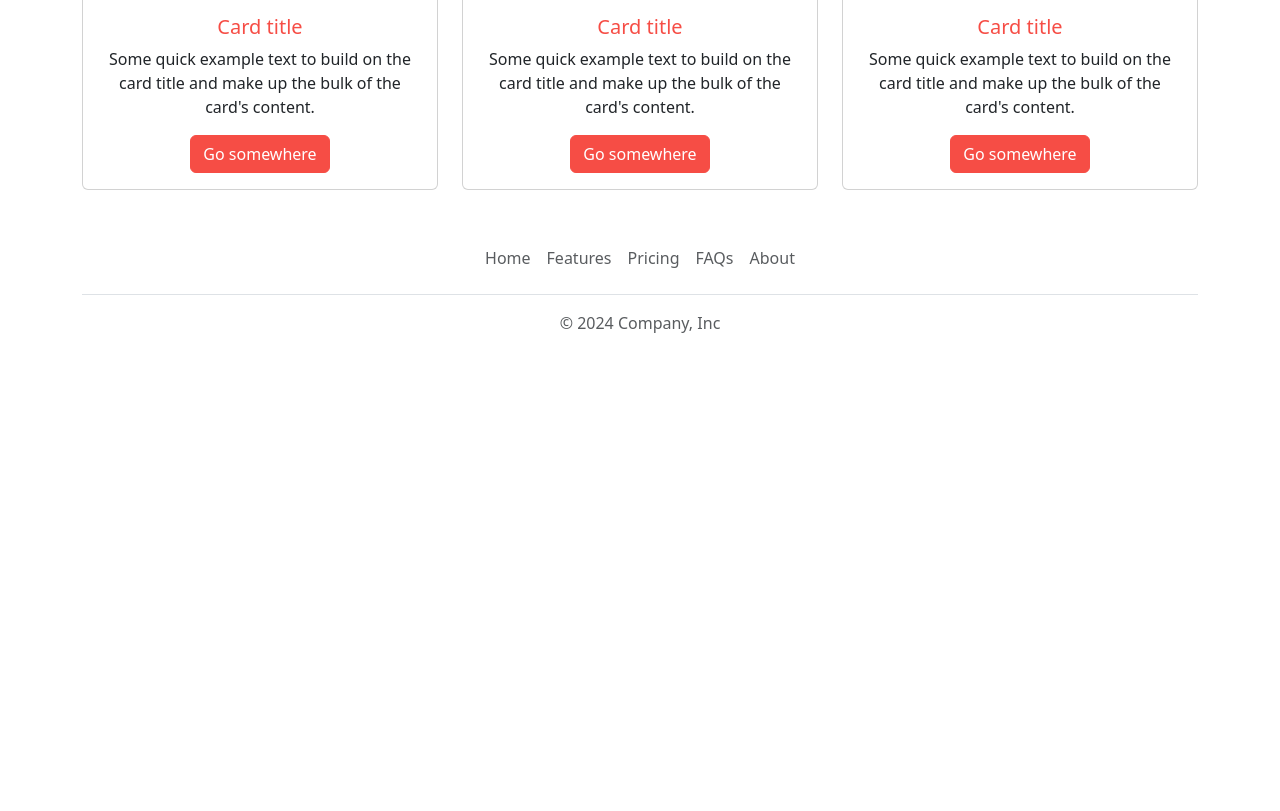
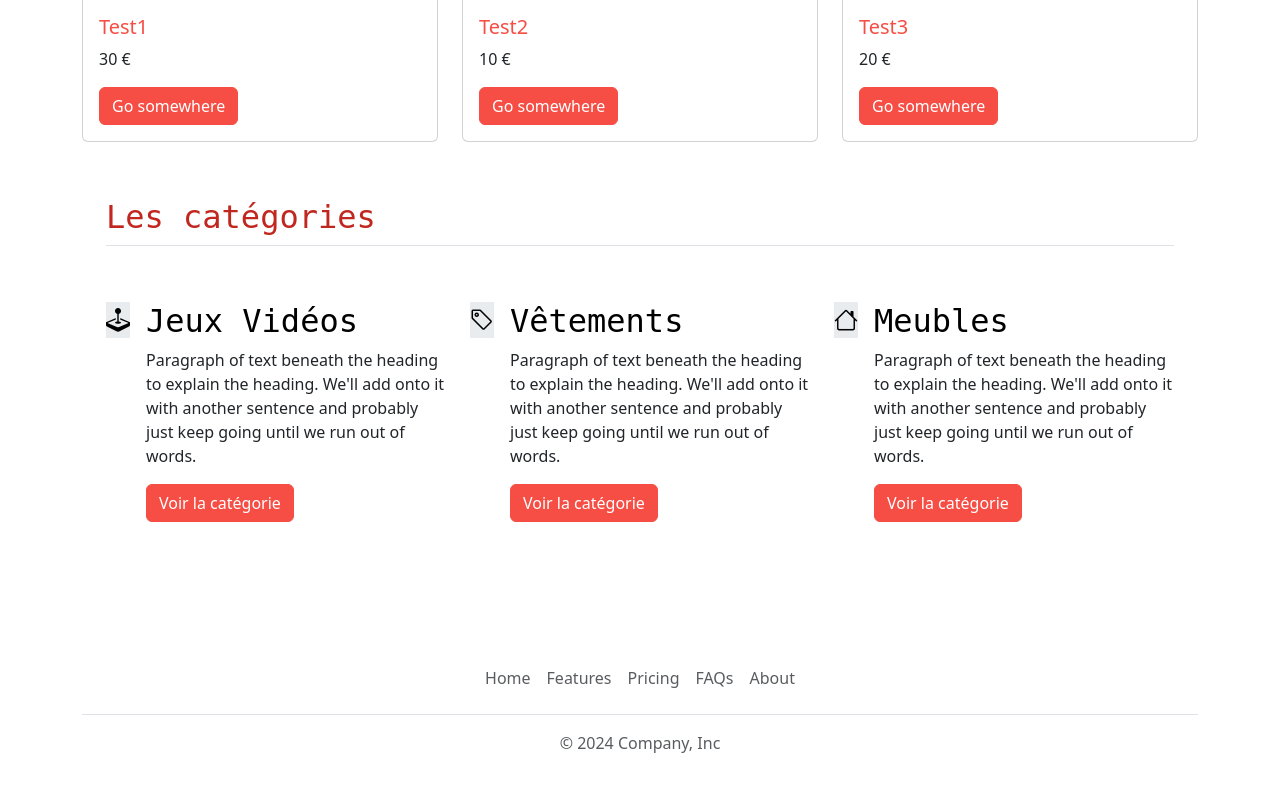
Before and after one commit to JossPapo/Okaz-php, a PHP site: page / in a window 1280 px wide. Shown: the part 828-1639 px from the top of the page. Before the commit the page ends 1161 px from the top, so only its background shows below. Run offline with PHP 8.4, Linux system fonts and the light colour scheme.

Commit message:
add category annonces et filtres

```diff
--- a/index.php
+++ b/index.php
@@ -1,5 +1,14 @@
 <?php
-require_once 'templates/header.php'
+require_once 'templates/header.php';
+require_once 'libs/listing.php';
+
+$listings = getListings();
+
+$categories = [
+    ["name" => "Jeux Vidéos", "icon" => "joystick"],
+    ["name" => "Vêtements", "icon" => "tag"],
+    ["name" => "Meubles", "icon" => "house"],
+]
 ?>
 
 <div class="row flex-lg-row-reverse align-items-center g-5 py-5">
@@ -16,12 +25,24 @@ require_once 'templates/header.php'
     </div>
 </div>
 
-<div class="row text-center">
+<div class="row">
     <h2>Les dernières annonces</h2>
-    <?php require 'templates/listing_part.php' ?>
-    <?php require 'templates/listing_part.php' ?>
-    <?php require 'templates/listing_part.php' ?>
 
+    <?php foreach ($listings as $listing) {
+        require 'templates/listing_part.php';
+    } ?>
+
+</div>
+<div class="container px-4 py-5" id="hanging-icons">
+    <h2 class="pb-2 border-bottom">Les catégories</h2>
+    <div class="row g-4 py-5 row-cols-1 row-cols-lg-3">
+
+        <?php foreach ($categories as $category) {
+            require 'templates/category_part.php';
+        }
+        ?>
+
+    </div>
 </div>
 
 <?php
--- /dev/null
+++ b/libs/listing.php
@@ -0,0 +1,10 @@
+<?php
+
+function getListings(): array
+{
+    return [
+        ["title" => "Test1", "price" => 30, "image" => "morty.png"],
+        ["title" => "Test2", "price" => 10, "image" => "morty.png"],
+        ["title" => "Test3", "price" => 20, "image" => "morty.png"],
+    ];
+}
--- /dev/null
+++ b/templates/category_part.php
@@ -0,0 +1,12 @@
+<div class="col d-flex align-items-start">
+    <div class="icon-square text-body-emphasis bg-body-secondary d-inline-flex align-items-center justify-content-center fs-4 flex-shrink-0 me-3">
+        <i class="bi bi-<?= $category["icon"] ?>"></i>
+    </div>
+    <div>
+        <h3 class="fs-2 text-body-emphasis"><?= $category["name"] ?></h3>
+        <p>Paragraph of text beneath the heading to explain the heading. We'll add onto it with another sentence and probably just keep going until we run out of words.</p>
+        <a href="#" class="btn btn-primary">
+            Voir la catégorie
+        </a>
+    </div>
+</div>
--- a/templates/header.php
+++ b/templates/header.php
@@ -5,6 +5,7 @@
     <meta charset="UTF-8">
     <meta name="viewport" content="width=device-width, initial-scale=1.0">
     <link href="https://cdn.jsdelivr.net/npm/bootstrap@5.3.3/dist/css/bootstrap.min.css" rel="stylesheet" integrity="sha384-QWTKZyjpPEjISv5WaRU9OFeRpok6YctnYmDr5pNlyT2bRjXh0JMhjY6hW+ALEwIH" crossorigin="anonymous">
+    <link rel="stylesheet" href="https://cdn.jsdelivr.net/npm/bootstrap-icons@1.11.3/font/bootstrap-icons.min.css">
     <link rel="stylesheet" href="/assets/CSS/override-bootstrap.css">
     <title>Okaz</title>
 </head>
--- a/templates/listing_part.php
+++ b/templates/listing_part.php
@@ -1,10 +1,10 @@
 <div class="col-md-4 my-2 d-flex">
-    <div class="card">
-        <img src="..." class="card-img-top" alt="...">
+    <div class="card w-100">
+        <img src="/uploads/listings/<?= $listing["image"] ?>" class="card-img-top" alt="<?= $listing["title"] ?>">
         <div class="card-body">
-            <h5 class="card-title">Card title</h5>
-            <p class="card-text">Some quick example text to build on the card title and make up the bulk of the card's content.</p>
-            <a href="#" class="btn btn-primary">Go somewhere</a>
+            <h5 class="card-title"><?= $listing["title"] ?></h5>
+            <p class="card-text"><?= $listing["price"] ?> €</p>
+            <a href="#" class="btn btn-primary stretched-link">Go somewhere</a>
         </div>
     </div>
 </div>
```
Also changed, not shown: annonces.php (added, +39 -0 lines), uploads/listings/morty.png (added).
